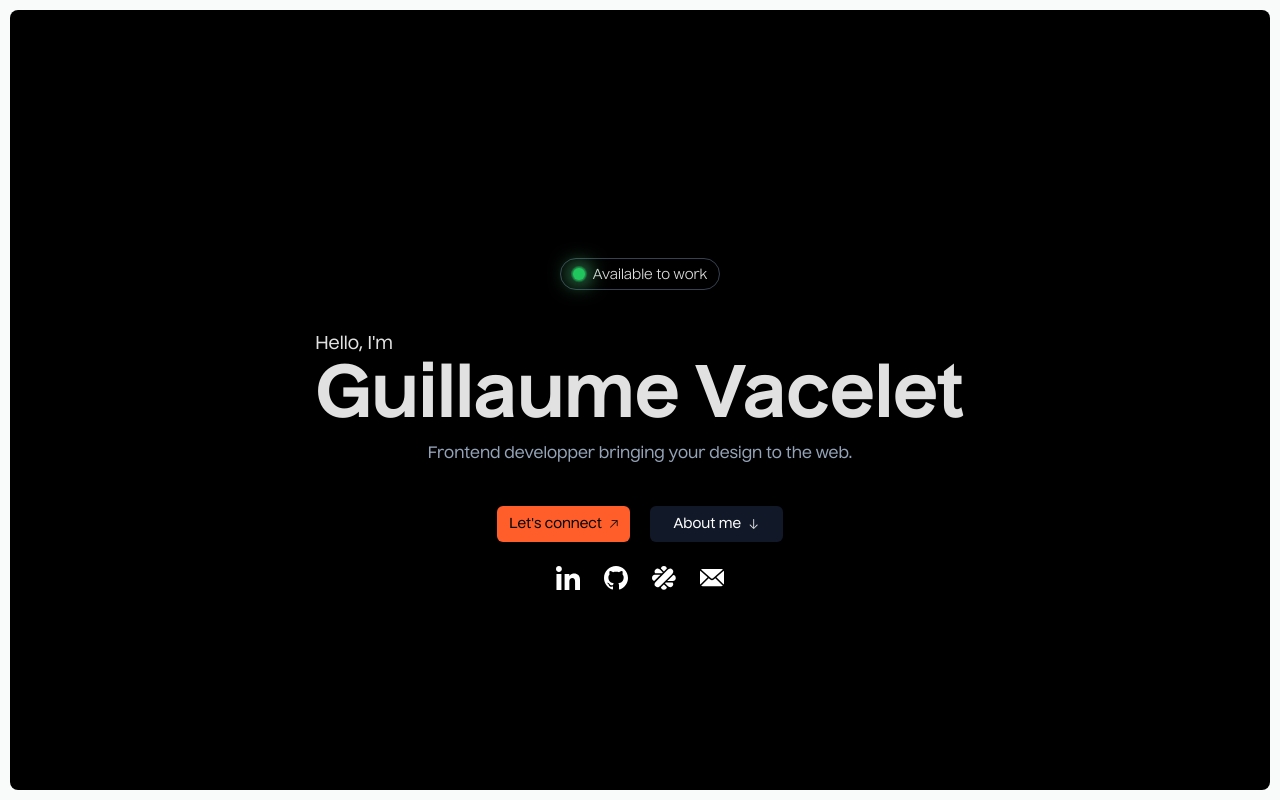
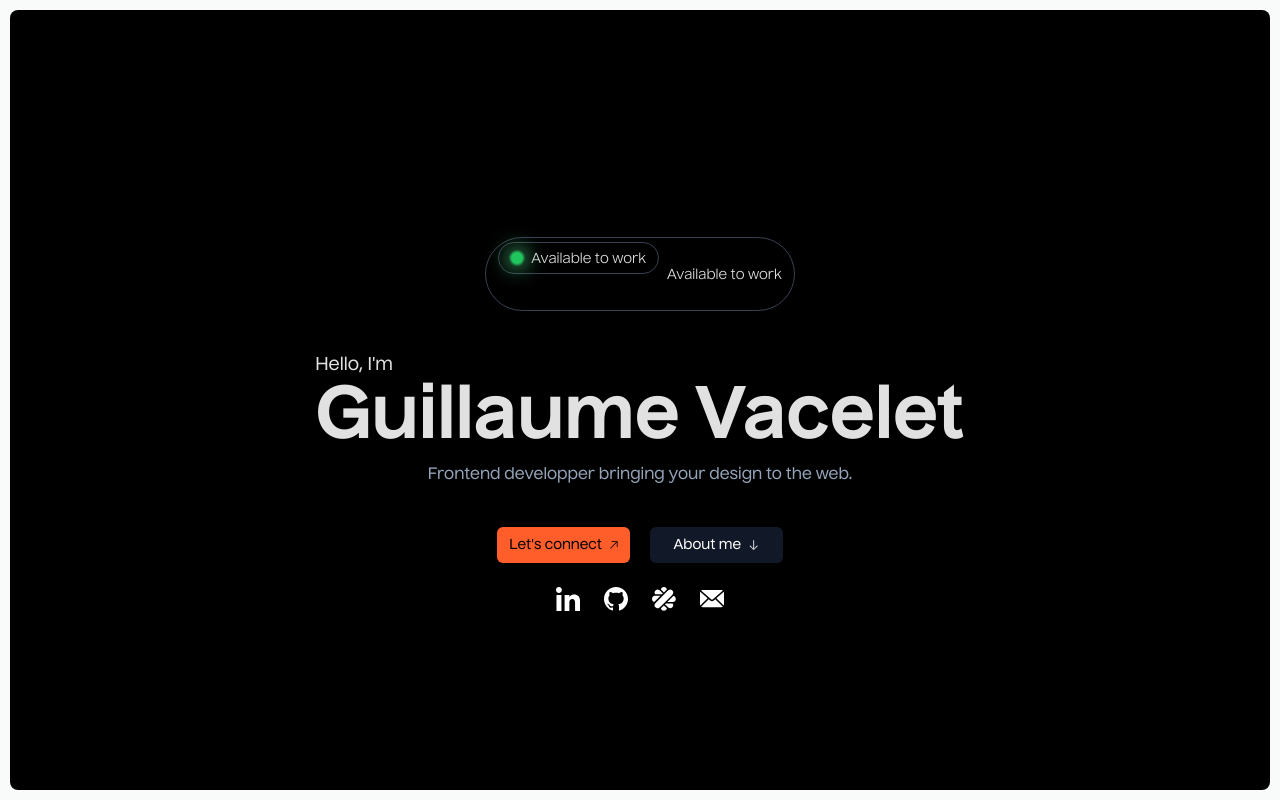
Before and after one commit to Guillaume-Vacelet/portfolio, a Next.js app: page / in a window 1280 px wide. Shown: the top 800 px of the page. Built offline with nearby package versions, Linux system fonts and the light colour scheme; no server answers.

Commit message:
refactor: wrapped all code in same component file

```diff
--- a/src/app/_components/lightIndicator.tsx
+++ b/src/app/_components/lightIndicator.tsx
@@ -1,8 +1,15 @@
+import { useTranslations } from "next-intl";
+
 export default function LightIndicator() {
+  const t = useTranslations('homePage.homeSection');
+
   return (
-    <div className="relative flex-shrink-0 size-3">
-      <div className="absolute top-0 left-0 size-full rounded-full bg-green-500 opacity-80 animate-ping"></div>
-      <div className="size-full rounded-full bg-green-500 shadow-[0px_0px_20px_4px_#48bb78]"></div>
+    <div className="mb-8 w-fit flex flex-row items-center gap-2 py-1 px-2 md:px-3 rounded-full border bg-black border-gray-700">
+      <div className="relative flex-shrink-0 size-3">
+        <div className="absolute top-0 left-0 size-full rounded-full bg-green-500 opacity-80 animate-ping"></div>
+        <div className="size-full rounded-full bg-green-500 shadow-[0px_0px_20px_4px_#48bb78]"></div>
+      </div>
+      <span className="text-xs sm:text-sm leading-none mt-[2px]">{t('status')}</span>
     </div>
   )
 }
```
